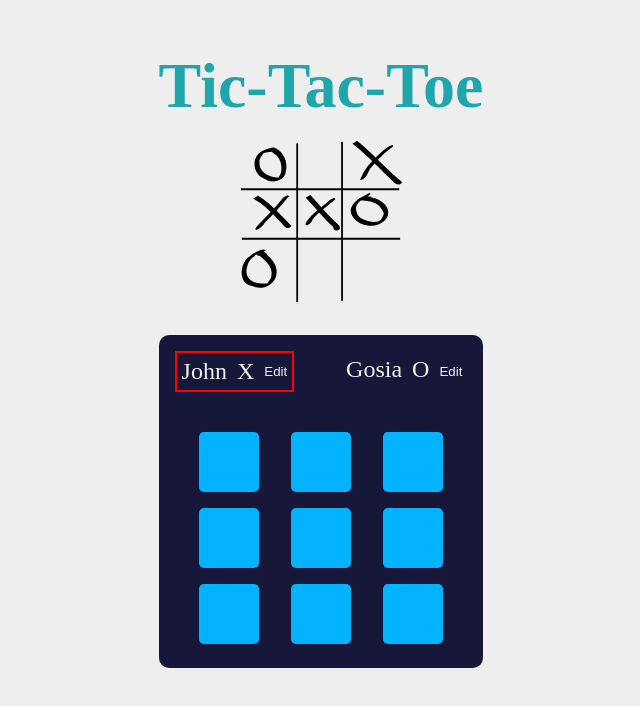
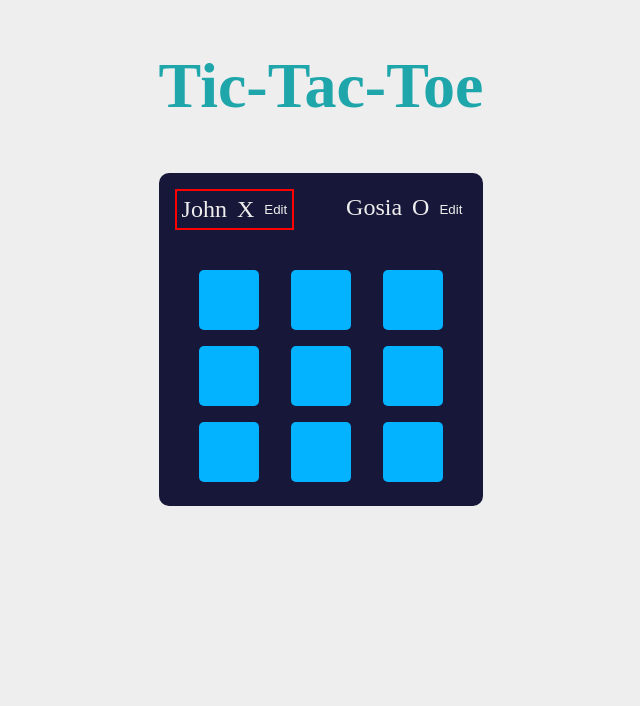
Before and after one commit to john-lund-af/tic-tac-toe, a React (Vite) app: page / in a window 1280 px wide. Shown: the top 706 px of the page, without its empty margins (319-959 px from the left). Built offline with nearby package versions, Linux system fonts and the light colour scheme; a web font is replaced by a local one.

Commit message:
Removed image

```diff
--- a/src/App.tsx
+++ b/src/App.tsx
@@ -1,4 +1,3 @@
-import ticTacToeLogo from '/tic-tac-toe.svg'
 import { useState } from 'react';
 import Player from './components/Player.tsx';
 import { Player as PlayerType } from './types/common.types.ts';
@@ -42,7 +41,6 @@ function App() {
     <>
       <header>
         <h1>Tic-Tac-Toe</h1>
-        <img src={ticTacToeLogo} alt="Tic Tac Toe Image" />
       </header>
       <div className="container">
         <div id="playerContainer">
```
